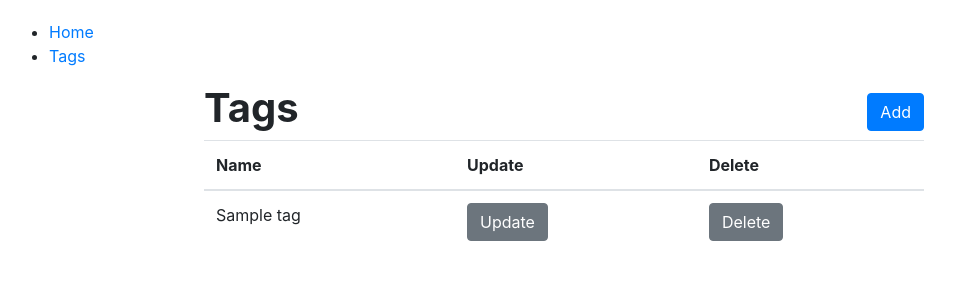
After one commit to mwellick/todo-list, a Django app: page /tags/ in a window 1280 px wide. The commit adds this page. Shown: the top 300 px of the page, without its empty margins (11-966 px from the left). Run offline with Django 5.2, Linux system fonts and the light colour scheme; tables that the repository leaves empty hold one stand-in row (values such as "Sample post").

Commit message:
Added TagListView,url and template

```diff
--- a/templates/includes/sidebar.html
+++ b/templates/includes/sidebar.html
@@ -3,6 +3,6 @@
     <a href="">Home</a>
   </li>
   <li>
-    <a href="">Tags</a>
+    <a href="{% url 'todo:tag-list' %}">Tags</a>
   </li>
 </ul>
--- a/templates/todo/index.html
+++ b/templates/todo/index.html
@@ -4,7 +4,6 @@
     <h1 style="margin-left: 20%"><strong>TODO List</strong></h1>
     <a class="btn btn-primary" style="text-decoration: none; font-size: 1.0rem;" href="{% url 'todo:task-create' %}">Add Task</a>
   </div>
-
   <br>
   <div style="margin-left: 20%">
     {% for tasks in task_list %}
--- /dev/null
+++ b/templates/todo/tag_list.html
@@ -0,0 +1,32 @@
+{% extends "base.html" %}
+{% block content %}
+  <div style="display: flex; justify-content: space-between; align-items: center;">
+    <h1 style="margin-left: 20%"><strong>Tags</strong></h1>
+    <a class="btn btn-primary" style="text-decoration: none; font-size: 1.0rem;"
+       href="{% url 'todo:task-create' %}">Add</a>
+  </div>
+  <div style="margin-left: 20%">
+    {% if tag_list %}
+      <table class="table">
+        <thead>
+        <tr>
+          <th>Name</th>
+          <th>Update</th>
+          <th>Delete</th>
+        </tr>
+        </thead>
+        {% for tag in tag_list %}
+          <tbody>
+          <tr>
+            <td>{{ tag.name }}</td>
+            <td><a class="btn btn-secondary" href="">Update</a></td>
+            <td><a class="btn btn-secondary" href="">Delete</a></td>
+          </tr>
+          </tbody>
+        {% endfor %}
+      </table>
+    {% else %}
+      <p>There are no tags yet.</p>
+    {% endif %}
+  </div>
+{% endblock %}
--- a/todo/urls.py
+++ b/todo/urls.py
@@ -1,5 +1,5 @@
 from django.urls import path
-from .views import index, TaskListView, TaskCreateView,TaskUpdateView,TaskDeleteView
+from .views import index, TaskListView, TaskCreateView, TaskUpdateView, TaskDeleteView, TagListView
 
 urlpatterns = [
     path("", index, name="index"),
@@ -7,6 +7,7 @@ urlpatterns = [
     path("tasks/create/", TaskCreateView.as_view(), name="task-create"),
     path("tasks/<int:pk>/update/", TaskUpdateView.as_view(), name="task-update"),
     path("tasks/<int:pk>/delete/", TaskDeleteView.as_view(), name="task-delete"),
+    path("tags/", TagListView.as_view(), name="tag-list"),
 
 ]
 app_name = "todo"
--- a/todo/views.py
+++ b/todo/views.py
@@ -38,3 +38,7 @@ class TaskDeleteView(generic.DeleteView):
     model = Task
     template_name = "todo/task_confirm_delete.html"
     success_url = reverse_lazy("todo:task-list")
+
+class TagListView(generic.ListView):
+    model = Tag
+    template_name = "todo/tag_list.html"
```
